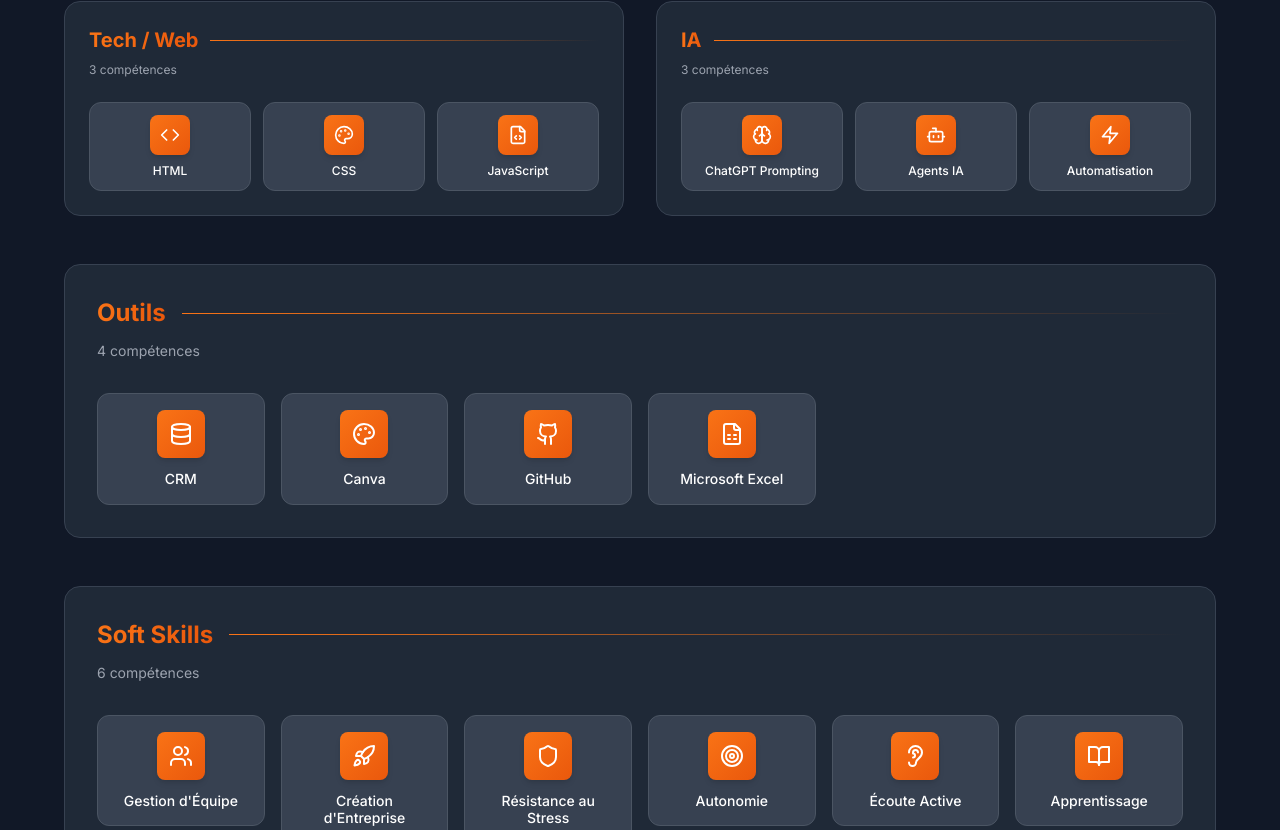
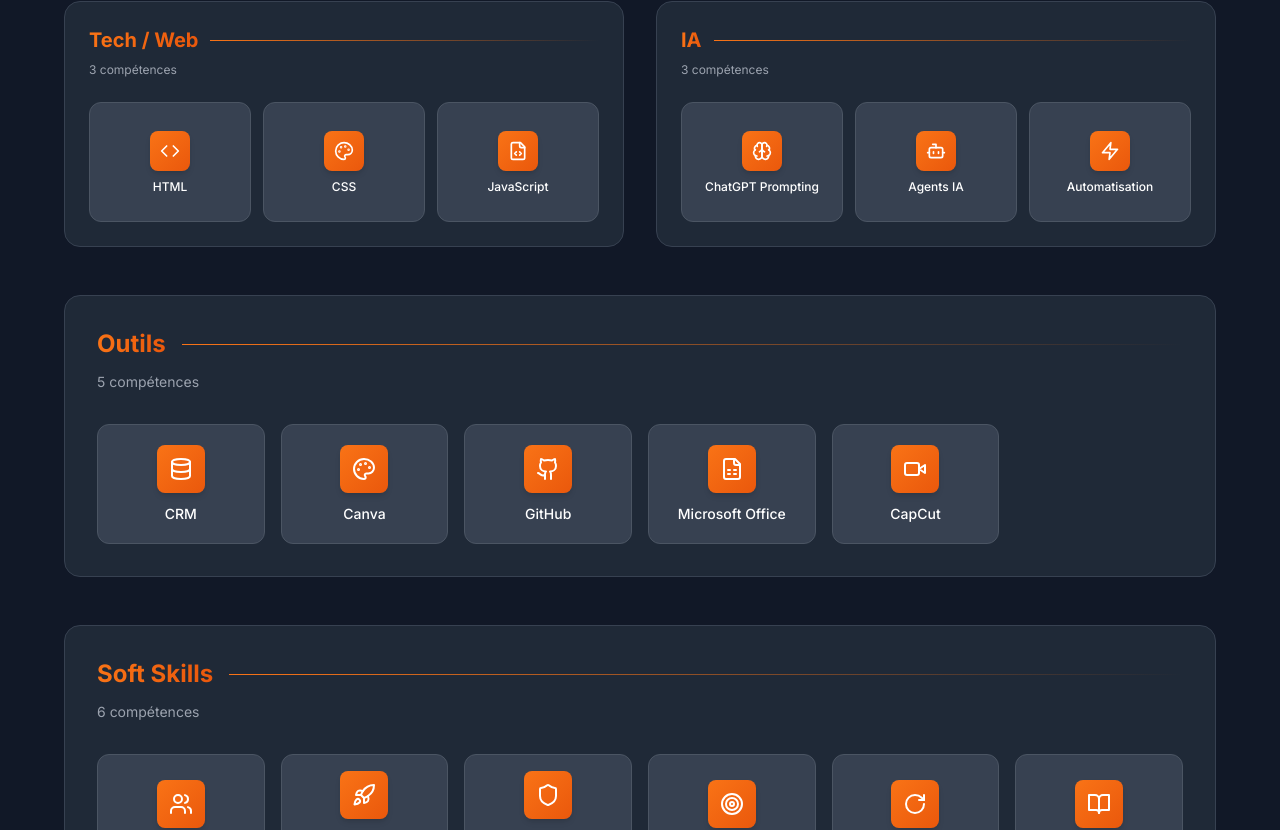
Before and after one commit to Raphael91000/portofolio, a React (Vite) app: page / in a window 1280 px wide. Shown: the part 4430-5260 px from the top of the page. Built offline with nearby package versions, Linux system fonts and the light colour scheme.

Commit message:
cards skills

```diff
--- a/src/components/sections/Skills.tsx
+++ b/src/components/sections/Skills.tsx
@@ -42,11 +42,11 @@ const Skills: React.FC = () => {
         }}
         className="group relative"
       >
-        <div className={`bg-white dark:bg-gray-700 rounded-xl ${isCompact ? 'p-3' : 'p-4'} text-center hover:bg-gray-50 dark:hover:bg-gray-600 transition-all duration-300 border border-gray-200 dark:border-gray-600 hover:border-orange-500 dark:hover:border-orange-500 cursor-pointer transform hover:scale-105 hover:shadow-md`}>
+        <div className={`bg-white dark:bg-gray-700 rounded-xl ${isCompact ? 'p-3' : 'p-4'} text-center hover:bg-gray-50 dark:hover:bg-gray-600 transition-all duration-300 border border-gray-200 dark:border-gray-600 hover:border-orange-500 dark:hover:border-orange-500 cursor-pointer transform hover:scale-105 hover:shadow-md h-full flex flex-col justify-center min-h-[120px]`}>
           <div className={`flex items-center justify-center ${isCompact ? 'w-10 h-10' : 'w-12 h-12'} bg-gradient-to-br from-orange-500 to-orange-600 rounded-lg ${isCompact ? 'mb-2' : 'mb-3'} mx-auto group-hover:from-orange-600 group-hover:to-orange-700 transition-all duration-300 shadow-md`}>
             <IconComponent className={`${isCompact ? 'h-5 w-5' : 'h-6 w-6'} text-white`} />
           </div>
-          <h4 className={`text-gray-900 dark:text-white font-medium ${isCompact ? 'text-xs' : 'text-sm'} group-hover:text-orange-600 dark:group-hover:text-orange-400 transition-colors duration-300 leading-tight`}>
+          <h4 className={`text-gray-900 dark:text-white font-medium ${isCompact ? 'text-xs' : 'text-sm'} group-hover:text-orange-600 dark:group-hover:text-orange-400 transition-colors duration-300 leading-tight line-clamp-2`}>
             {skill.name}
           </h4>
           <div className="absolute inset-0 rounded-xl bg-gradient-to-br from-orange-500/10 to-orange-600/10 opacity-0 group-hover:opacity-100 transition-opacity duration-300 pointer-events-none"></div>
--- a/src/data/skills.ts
+++ b/src/data/skills.ts
@@ -51,10 +51,16 @@ export const skillsData: SkillCategory[] = [
         description: 'Gestion de versions'
       },
       {
-        name: 'Microsoft Excel',
+        name: 'Microsoft Office',
         icon: 'FileSpreadsheet',
         level: 70,
         description: 'Tableurs et données'
+      },
+      {
+        name: 'CapCut',
+        icon: 'Video',
+        level: 78,
+        description: 'Montage vidéo mobile'
       }
     ]
   },
@@ -150,10 +156,10 @@ export const skillsData: SkillCategory[] = [
         description: 'Travail indépendant'
       },
       {
-        name: 'Écoute Active',
-        icon: 'Ear',
-        level: 88,
-        description: 'Communication'
+        name: 'Multitâches',
+        icon: 'RotateCw',
+        level: 90,
+        description: 'Gestion simultanée de plusieurs projets'
       },
       {
         name: 'Apprentissage',
```
